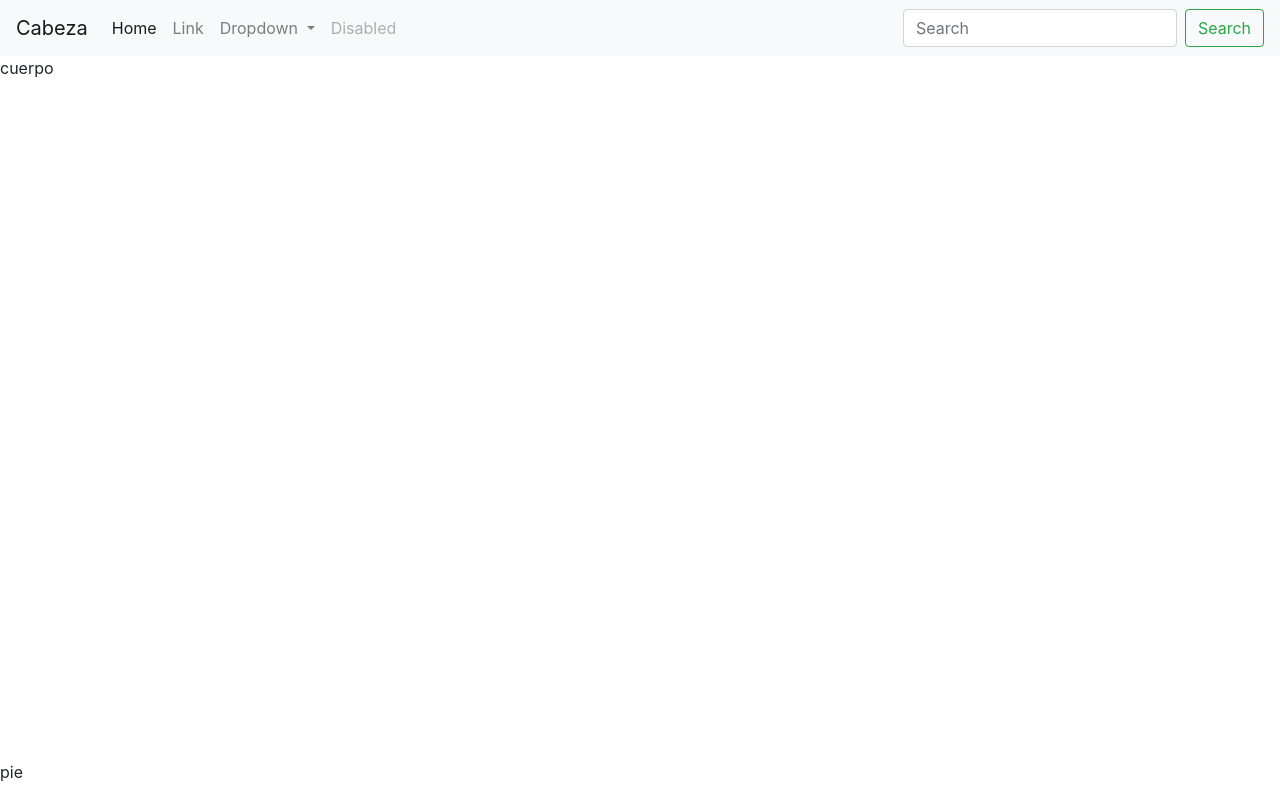
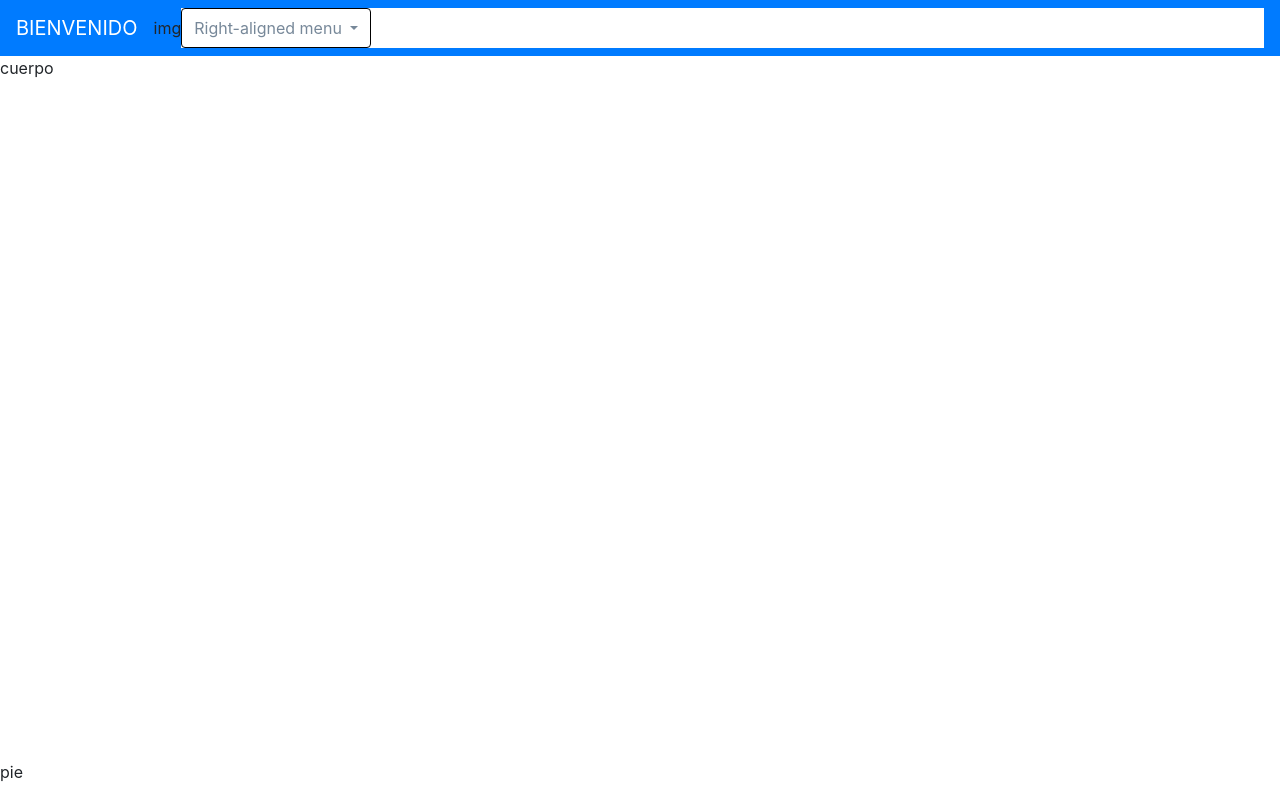
Before and after one commit to Crischo/Dalaran, an Angular app: page / in a window 1280 px wide. Built offline with nearby package versions, Linux system fonts and the light colour scheme.

Commit message:
segundo commit

```diff
--- a/src/app/app.module.ts
+++ b/src/app/app.module.ts
@@ -5,6 +5,8 @@ import { AppComponent } from './app.component';
 import { CabezaComponent } from './cabeza/cabeza.component';
 import { CuerpoComponent } from './cuerpo/cuerpo.component';
 import { PieComponent } from './pie/pie.component';
+import { CombosComponent } from './combos/combos.component';
+
 
 
 @NgModule({
@@ -12,7 +14,8 @@ import { PieComponent } from './pie/pie.component';
     AppComponent,
     CabezaComponent,
     CuerpoComponent,
-    PieComponent
+    PieComponent,
+    CombosComponent
   ],
   imports: [
     BrowserModule
--- a/src/app/cabeza/cabeza.component.css
+++ b/src/app/cabeza/cabeza.component.css
@@ -0,0 +1,11 @@
+#sala {
+    text-align: right;
+    text-transform: uppercase;
+ }
+
+
+
+ #navbarSupportedContent {
+    text-decoration: none;
+    background-color: white;
+	}
--- a/src/app/cabeza/cabeza.component.html
+++ b/src/app/cabeza/cabeza.component.html
@@ -1,35 +1,16 @@
-<nav class="navbar navbar-expand-lg navbar-light bg-light">
-  <a class="navbar-brand" href="#">Cabeza</a>
-  <button class="navbar-toggler" type="button" data-toggle="collapse" data-target="#navbarSupportedContent" aria-controls="navbarSupportedContent" aria-expanded="false" aria-label="Toggle navigation">
-    <span class="navbar-toggler-icon"></span>
-  </button>
+<nav class="navbar navbar-expand-lg navbar navbar-dark bg-primary">
+    <button class="navbar-toggler" type="button" data-toggle="collapse" data-target="#navbarSupportedContent" aria-controls="navbarSupportedContent" aria-expanded="false" aria-label="Toggle navigation">
+        <span class="navbar-toggler-icon"></span>
+      </button>
+  <a id="sala" class="navbar-brand" href="#">Bienvenido</a>
+
+  <div>img</div>
+
 
   <div class="collapse navbar-collapse" id="navbarSupportedContent">
-    <ul class="navbar-nav mr-auto">
-      <li class="nav-item active">
-        <a class="nav-link" href="#">Home <span class="sr-only">(current)</span></a>
-      </li>
-      <li class="nav-item">
-        <a class="nav-link" href="#">Link</a>
-      </li>
-      <li class="nav-item dropdown">
-        <a class="nav-link dropdown-toggle" href="#" id="navbarDropdown" role="button" data-toggle="dropdown" aria-haspopup="true" aria-expanded="false">
-          Dropdown
-        </a>
-        <div class="dropdown-menu" aria-labelledby="navbarDropdown">
-          <a class="dropdown-item" href="#">Action</a>
-          <a class="dropdown-item" href="#">Another action</a>
-          <div class="dropdown-divider"></div>
-          <a class="dropdown-item" href="#">Something else here</a>
-        </div>
-      </li>
-      <li class="nav-item">
-        <a class="nav-link disabled" href="#">Disabled</a>
-      </li>
-    </ul>
-    <form class="form-inline my-2 my-lg-0">
-      <input class="form-control mr-sm-2" type="search" placeholder="Search" aria-label="Search">
-      <button class="btn btn-outline-success my-2 my-sm-0" type="submit">Search</button>
-    </form>
-  </div>
+
+<app-combos></app-combos>
+
+    </div>
+
 </nav>
--- /dev/null
+++ b/src/app/combos/combos.component.css
@@ -0,0 +1,23 @@
+.btn-group {
+    width: 100%;
+}
+.btn-group:active {
+
+    box-shadow: 0 5px rgb(4, 17, 202);
+    transform: translateY(4px);
+  }
+
+.sera {
+
+    width: 100%;
+    height: 40px;
+
+    border: 1px solid black;
+
+    background: white;
+    color: lightslategrey;
+
+}
+.dropdown-menu{
+    width: 100%;
+}
--- /dev/null
+++ b/src/app/combos/combos.component.html
@@ -0,0 +1,10 @@
+<div class="btn-group">
+    <button type="button" class="sera btn btn-secondary dropdown-toggle" data-toggle="dropdown" aria-haspopup="true" aria-expanded="false">
+      Right-aligned menu
+    </button>
+    <div class="dropdown-menu">
+      <button class="dropdown-item" type="button">Action</button>
+      <button class="dropdown-item" type="button">Another action</button>
+      <button class="dropdown-item" type="button">Something else here</button>
+    </div>
+  </div>
--- /dev/null
+++ b/src/app/combos/combos.component.ts
@@ -0,0 +1,15 @@
+import { Component, OnInit } from '@angular/core';
+
+@Component({
+  selector: 'app-combos',
+  templateUrl: './combos.component.html',
+  styleUrls: ['./combos.component.css']
+})
+export class CombosComponent implements OnInit {
+
+  constructor() { }
+
+  ngOnInit() {
+  }
+
+}
```
Also changed, not shown: 1 other file (tests, documents, lock files or other folders).
